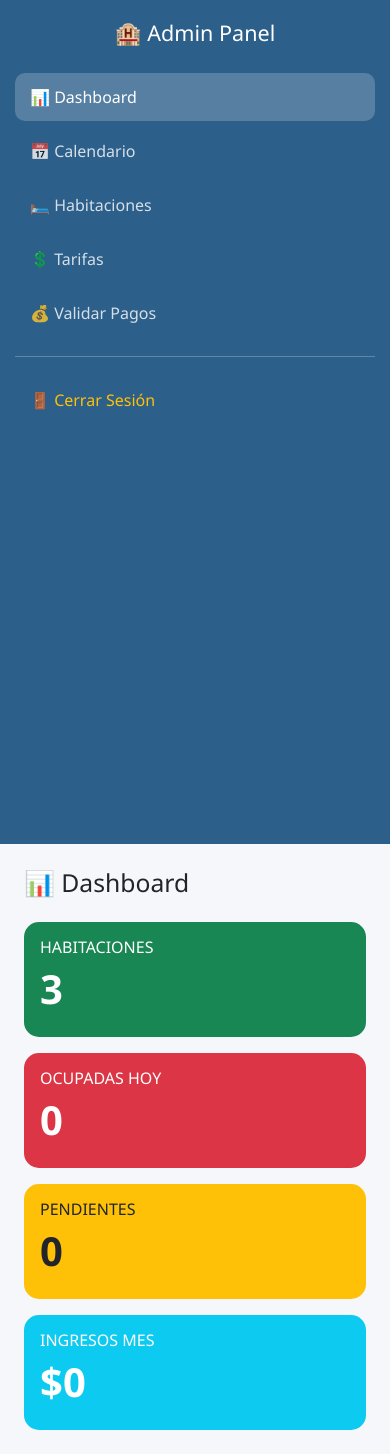
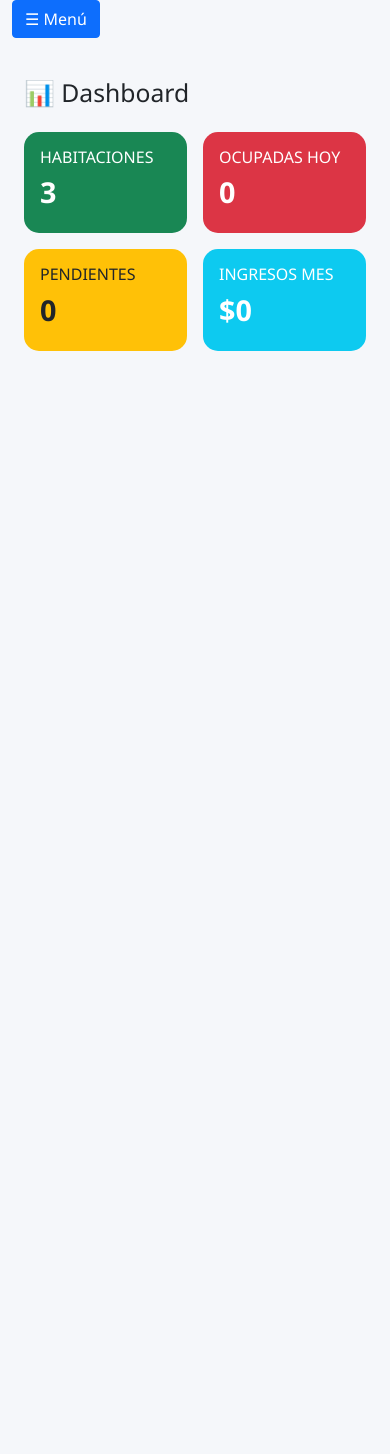
Before and after one commit to kabolandia-alt/posada-demo, a Flask app: page /admin in a window 390 px wide. After the commit the page ends 351 px from the top, so only its background shows below. Run offline with Flask 3, Linux system fonts and the light colour scheme; a user stored in the database is signed in; data comes from the database, SQL or seed files in the repository; data that the repository does not hold is empty.

Commit message:
Panel admin responsive para moviles

```diff
--- a/templates/admin/dashboard.html
+++ b/templates/admin/dashboard.html
@@ -3,13 +3,13 @@
 <head>
     <meta charset="UTF-8">
     <meta name="viewport" content="width=device-width, initial-scale=1.0">
-    <title>Dashboard - Posada Paraíso</title>
+    <title>Dashboard - Demo-Posadas</title>
     <link href="https://cdn.jsdelivr.net/npm/bootstrap@5.1.3/dist/css/bootstrap.min.css" rel="stylesheet">
     <style>
         :root { --primario: #2C5F8A; --verde: #51CF66; --rojo: #FF6B6B; --amarillo: #FFD43B; }
         body { background: #f5f7fa; font-family: 'Segoe UI', sans-serif; }
         .sidebar { background: var(--primario); min-height: 100vh; color: white; padding: 20px 15px; }
-        .sidebar .nav-link { color: rgba(255,255,255,0.8); padding: 12px 15px; border-radius: 10px; margin: 3px 0; cursor: pointer; display: block; text-decoration: none; }
+        .sidebar .nav-link { color: rgba(255,255,255,0.8); padding: 12px 15px; border-radius: 10px; margin: 3px 0; cursor: pointer; display: block; text-decoration: none; font-size: 16px; }
         .sidebar .nav-link:hover, .sidebar .nav-link.active { background: rgba(255,255,255,0.2); color: white; }
         .stat-card { border-radius: 15px; border: none; color: white; }
         .stat-card h2 { font-size: 2.5em; font-weight: bold; }
@@ -19,21 +19,32 @@
         .btn-accion { border-radius: 20px; padding: 8px 20px; font-weight: 600; }
         .tarifa-form-row { display: flex; gap: 15px; align-items: flex-end; flex-wrap: wrap; }
         .tarifa-form-row > div { flex: 1; min-width: 150px; }
-        .calendario-grid { display: grid; grid-template-columns: repeat(7, 1fr); gap: 2px; }
+        .calendario-grid { display: grid; grid-template-columns: repeat(7, 1fr); gap: 2px; font-size: 14px; }
         .calendario-header { text-align: center; font-weight: bold; padding: 8px; background: var(--primario); color: white; border-radius: 5px; }
         .calendario-dia { padding: 10px 5px; text-align: center; border-radius: 8px; min-height: 60px; }
         .calendario-dia.vacio { background: #f9f9f9; color: #ccc; }
         .calendario-dia.libre { background: #e8f5e9; color: #2e7d32; font-weight: 500; }
         .calendario-dia.ocupado { background: #ffebee; color: #c62828; font-weight: 500; }
-        .calendario-navegacion { display: flex; justify-content: space-between; align-items: center; margin-bottom: 20px; }
+        .calendario-navegacion { display: flex; justify-content: space-between; align-items: center; margin-bottom: 20px; flex-wrap: wrap; gap: 10px; }
         .calendario-navegacion button { background: var(--primario); color: white; border: none; padding: 10px 20px; border-radius: 10px; cursor: pointer; font-weight: bold; }
         .pago-pendiente { border-left: 4px solid var(--amarillo); padding: 15px; background: white; border-radius: 10px; margin-bottom: 10px; }
+
+        @media (max-width: 768px) {
+            .sidebar { min-height: auto; margin-bottom: 15px; border-radius: 10px; }
+            .stat-card h2 { font-size: 1.8em; }
+            .calendario-dia { min-height: 40px; padding: 5px; font-size: 12px; }
+            .habitacion-admin-card img { height: 120px; }
+        }
     </style>
 </head>
 <body>
     <div class="container-fluid">
+        <button class="btn btn-primary d-md-none mb-3" type="button" data-bs-toggle="collapse" data-bs-target="#sidebarMenu">
+            ☰ Menú
+        </button>
+
         <div class="row">
-            <div class="col-md-2 sidebar">
+            <div class="col-md-2 sidebar collapse d-md-block" id="sidebarMenu">
                 <h4 class="text-center mb-4">🏨 Admin Panel</h4>
                 <nav class="nav flex-column">
                     <a class="nav-link active" href="#" onclick="cambiarSeccion('dashboard');return false;">📊 Dashboard</a>
@@ -49,19 +60,19 @@
                 <div id="seccion-dashboard">
                     <h2 class="mb-4">📊 Dashboard</h2>
                     <div class="row g-3">
-                        <div class="col-md-3"><div class="card stat-card bg-success"><div class="card-body"><h6>HABITACIONES</h6><h2 id="total-habs">-</h2></div></div></div>
-                        <div class="col-md-3"><div class="card stat-card bg-danger"><div class="card-body"><h6>OCUPADAS HOY</h6><h2 id="ocupadas-hoy">-</h2></div></div></div>
-                        <div class="col-md-3"><div class="card stat-card bg-warning text-dark"><div class="card-body"><h6>PENDIENTES</h6><h2 id="pendientes-pago">-</h2></div></div></div>
-                        <div class="col-md-3"><div class="card stat-card bg-info"><div class="card-body"><h6>INGRESOS MES</h6><h2 id="ingresos-mes">-</h2></div></div></div>
+                        <div class="col-6 col-md-3"><div class="card stat-card bg-success"><div class="card-body"><h6>HABITACIONES</h6><h2 id="total-habs">-</h2></div></div></div>
+                        <div class="col-6 col-md-3"><div class="card stat-card bg-danger"><div class="card-body"><h6>OCUPADAS HOY</h6><h2 id="ocupadas-hoy">-</h2></div></div></div>
+                        <div class="col-6 col-md-3"><div class="card stat-card bg-warning text-dark"><div class="card-body"><h6>PENDIENTES</h6><h2 id="pendientes-pago">-</h2></div></div></div>
+                        <div class="col-6 col-md-3"><div class="card stat-card bg-info"><div class="card-body"><h6>INGRESOS MES</h6><h2 id="ingresos-mes">-</h2></div></div></div>
                     </div>
                 </div>
                 <div id="seccion-calendario" style="display:none;">
                     <h2 class="mb-3">📅 Calendario de Ocupación</h2>
-                    <div class="calendario-navegacion"><button onclick="mesAnterior()">◀ Mes Anterior</button><h3 id="titulo-mes"></h3><button onclick="mesSiguiente()">Mes Siguiente ▶</button></div>
-                    <div id="calendario-content"></div>
+                    <div class="calendario-navegacion"><button onclick="mesAnterior()">◀ Anterior</button><h3 id="titulo-mes"></h3><button onclick="mesSiguiente()">Siguiente ▶</button></div>
+                    <div id="calendario-content" style="overflow-x:auto;"></div>
                 </div>
                 <div id="seccion-habitaciones" style="display:none;">
-                    <div class="d-flex justify-content-between align-items-center mb-3"><h2>🛏️ Gestión de Habitaciones</h2><button class="btn btn-success btn-accion" onclick="toggleFormHabitacion()">+ Nueva Habitación</button></div>
+                    <div class="d-flex justify-content-between align-items-center mb-3"><h2>🛏️ Gestión de Habitaciones</h2><button class="btn btn-success btn-accion" onclick="toggleFormHabitacion()">+ Nueva</button></div>
                     <div id="form-nueva-habitacion" class="section-panel" style="display:none;">
                         <h4>📝 Registrar Nueva Habitación</h4>
                         <form id="formHabitacion" enctype="multipart/form-data">
@@ -105,7 +116,6 @@
         </div>
     </div>
 
-    <!-- Modal para Editar Habitación -->
     <div class="modal fade" id="modalEditarHabitacion" tabindex="-1">
         <div class="modal-dialog modal-lg">
             <div class="modal-content">
@@ -117,49 +127,16 @@
                     <form id="formEditarHabitacion" enctype="multipart/form-data">
                         <input type="hidden" id="edit-hab-id" name="id">
                         <div class="row g-3">
-                            <div class="col-md-6">
-                                <label class="form-label">Nombre *</label>
-                                <input type="text" id="edit-nombre" name="nombre" class="form-control" required>
+                            <div class="col-md-6"><label class="form-label">Nombre *</label><input type="text" id="edit-nombre" name="nombre" class="form-control" required></div>
+                            <div class="col-md-3"><label class="form-label">Tipo *</label><select id="edit-tipo" name="tipo" class="form-select" required><option value="matrimonial">Matrimonial</option><option value="triple">Triple</option><option value="familiar">Familiar</option><option value="suite">Suite</option></select></div>
+                            <div class="col-md-3"><label class="form-label">Capacidad *</label><input type="number" id="edit-capacidad" name="capacidad" class="form-control" min="1" required></div>
+                            <div class="col-md-4"><label class="form-label">Camas</label><input type="text" id="edit-camas" name="camas" class="form-control"></div>
+                            <div class="col-md-4"><label class="form-label">Precio Base ($) *</label><input type="number" id="edit-precio" name="precio_base" class="form-control" step="0.01" required></div>
+                            <div class="col-md-4"><label class="form-label">📸 Nueva Imagen</label><input type="file" name="imagen" class="form-control" accept="image/*"><small class="text-muted">Dejar vacío para mantener la actual</small></div>
+                            <div class="col-12"><label class="form-label">Descripción</label><textarea id="edit-descripcion" name="descripcion" class="form-control" rows="3"></textarea></div>
+                            <div class="col-12"><label class="form-label">Servicios (separados por coma)</label><input type="text" id="edit-servicios" name="servicios" class="form-control"></div>
                         </div>
-                            <div class="col-md-3">
-                                <label class="form-label">Tipo *</label>
-                                <select id="edit-tipo" name="tipo" class="form-select" required>
-                                    <option value="matrimonial">Matrimonial</option>
-                                    <option value="triple">Triple</option>
-                                    <option value="familiar">Familiar</option>
-                                    <option value="suite">Suite</option>
-                                </select>
-                            </div>
-                            <div class="col-md-3">
-                                <label class="form-label">Capacidad *</label>
-                                <input type="number" id="edit-capacidad" name="capacidad" class="form-control" min="1" required>
-                            </div>
-                            <div class="col-md-4">
-                                <label class="form-label">Camas</label>
-                                <input type="text" id="edit-camas" name="camas" class="form-control" placeholder="Ej: 1 cama King">
-                            </div>
-                            <div class="col-md-4">
-                                <label class="form-label">Precio Base ($) *</label>
-                                <input type="number" id="edit-precio" name="precio_base" class="form-control" step="0.01" required>
-                            </div>
-                            <div class="col-md-4">
-                                <label class="form-label">📸 Nueva Imagen (opcional)</label>
-                                <input type="file" name="imagen" class="form-control" accept="image/*">
-                                <small class="text-muted">Dejar vacío para mantener la actual</small>
-                            </div>
-                            <div class="col-12">
-                                <label class="form-label">Descripción</label>
-                                <textarea id="edit-descripcion" name="descripcion" class="form-control" rows="3"></textarea>
-                            </div>
-                            <div class="col-12">
-                                <label class="form-label">Servicios (separados por coma)</label>
-                                <input type="text" id="edit-servicios" name="servicios" class="form-control" value="wifi, ac, tv">
-                            </div>
-                        </div>
-                        <div class="text-end mt-4">
-                            <button type="button" class="btn btn-secondary" data-bs-dismiss="modal">Cancelar</button>
-                            <button type="submit" class="btn btn-primary">💾 Guardar Cambios</button>
-                        </div>
+                        <div class="text-end mt-4"><button type="button" class="btn btn-secondary" data-bs-dismiss="modal">Cancelar</button><button type="submit" class="btn btn-primary">💾 Guardar Cambios</button></div>
                     </form>
                 </div>
             </div>
@@ -175,6 +152,13 @@
             var el = document.getElementById('seccion-' + seccion); if (el) el.style.display = 'block';
             document.querySelectorAll('.sidebar .nav-link').forEach(function(l) { l.classList.remove('active'); });
             document.querySelectorAll('.sidebar .nav-link').forEach(function(l) { if (l.textContent.toLowerCase().includes(seccion)) l.classList.add('active'); });
+
+            if (window.innerWidth < 768) {
+                var sidebar = document.getElementById('sidebarMenu');
+                var bsCollapse = new bootstrap.Collapse(sidebar, { toggle: false });
+                bsCollapse.hide();
+            }
+
             if (seccion === 'dashboard') cargarDashboard();
             if (seccion === 'calendario') cargarCalendario();
             if (seccion === 'habitaciones') cargarHabitaciones();
@@ -235,12 +219,9 @@
         });
 
         function editarHabitacion(id) {
-            fetch('/api/habitaciones')
-                .then(r => r.json())
-                .then(habitaciones => {
+            fetch('/api/habitaciones').then(r => r.json()).then(habitaciones => {
                 const hab = habitaciones.find(h => h.id === id);
                 if (!hab) return alert('Habitación no encontrada');
-
                 document.getElementById('edit-hab-id').value = hab.id;
                 document.getElementById('edit-nombre').value = hab.nombre || '';
                 document.getElementById('edit-tipo').value = hab.tipo || 'matrimonial';
@@ -248,19 +229,10 @@
                 document.getElementById('edit-camas').value = hab.camas || '';
                 document.getElementById('edit-precio').value = hab.precio_base || 0;
                 document.getElementById('edit-descripcion').value = hab.descripcion || '';
-
                 let servicios = hab.servicios;
-                    if (Array.isArray(servicios)) {
-                        servicios = servicios.join(', ');
-                    } else if (typeof servicios === 'string') {
-                        try {
-                            servicios = JSON.parse(servicios).join(', ');
-                        } catch(e) {
-                            servicios = servicios;
-                        }
-                    }
+                if (Array.isArray(servicios)) { servicios = servicios.join(', '); }
+                else if (typeof servicios === 'string') { try { servicios = JSON.parse(servicios).join(', '); } catch(e) { servicios = servicios; } }
                 document.getElementById('edit-servicios').value = servicios || 'wifi, ac, tv';
-
                 const modal = new bootstrap.Modal(document.getElementById('modalEditarHabitacion'));
                 modal.show();
             });
@@ -268,35 +240,15 @@
 
         document.getElementById('formEditarHabitacion').addEventListener('submit', function(e) {
             e.preventDefault();
-
             const id = document.getElementById('edit-hab-id').value;
             const formData = new FormData(this);
-
             let servicios = formData.get('servicios');
-            if (servicios) {
-                servicios = JSON.stringify(servicios.split(',').map(s => s.trim()));
-                formData.set('servicios', servicios);
-            }
-
-            fetch('/api/habitaciones/' + id, {
-                method: 'PUT',
-                body: formData
-            })
-            .then(r => r.json())
-            .then(data => {
-                if (data.message) {
-                    alert('✅ Habitación actualizada correctamente');
-                    bootstrap.Modal.getInstance(document.getElementById('modalEditarHabitacion')).hide();
-                    cargarHabitaciones();
-                    cargarDashboard();
-                } else {
-                    alert('❌ Error al actualizar: ' + (data.error || 'Error desconocido'));
-                }
-            })
-            .catch(error => {
-                console.error('Error:', error);
-                alert('❌ Error de conexión');
-            });
+            if (servicios) { servicios = JSON.stringify(servicios.split(',').map(s => s.trim())); formData.set('servicios', servicios); }
+            fetch('/api/habitaciones/' + id, { method: 'PUT', body: formData })
+            .then(r => r.json()).then(data => {
+                if (data.message) { alert('✅ Habitación actualizada correctamente'); bootstrap.Modal.getInstance(document.getElementById('modalEditarHabitacion')).hide(); cargarHabitaciones(); cargarDashboard(); }
+                else { alert('❌ Error al actualizar'); }
+            }).catch(error => { alert('❌ Error de conexión'); });
         });
 
         function eliminarHabitacion(id) { if (confirm('¿Eliminar?')) fetch('/api/habitaciones/' + id, { method: 'DELETE' }).then(function() { cargarHabitaciones(); }); }
@@ -317,13 +269,7 @@
             fetch('/api/tarifas', { method: 'POST', headers: {'Content-Type': 'application/json'}, body: JSON.stringify(data) }).then(function() { alert('✅ Tarifa creada!'); cargarTarifas(); });
         });
 
-        function eliminarTarifa(id) {
-            if (confirm('¿Eliminar esta tarifa?')) {
-                fetch('/api/tarifas/' + id, { method: 'DELETE' })
-                    .then(r => r.json())
-                    .then(function() { cargarTarifas(); });
-            }
-        }
+        function eliminarTarifa(id) { if (confirm('¿Eliminar esta tarifa?')) fetch('/api/tarifas/' + id, { method: 'DELETE' }).then(function() { cargarTarifas(); }); }
 
         function cargarPagos() {
             fetch('/api/reservas-pendientes').then(r => r.json()).then(d => {
```
Lines whose indentation alone changed are shown as unchanged.
